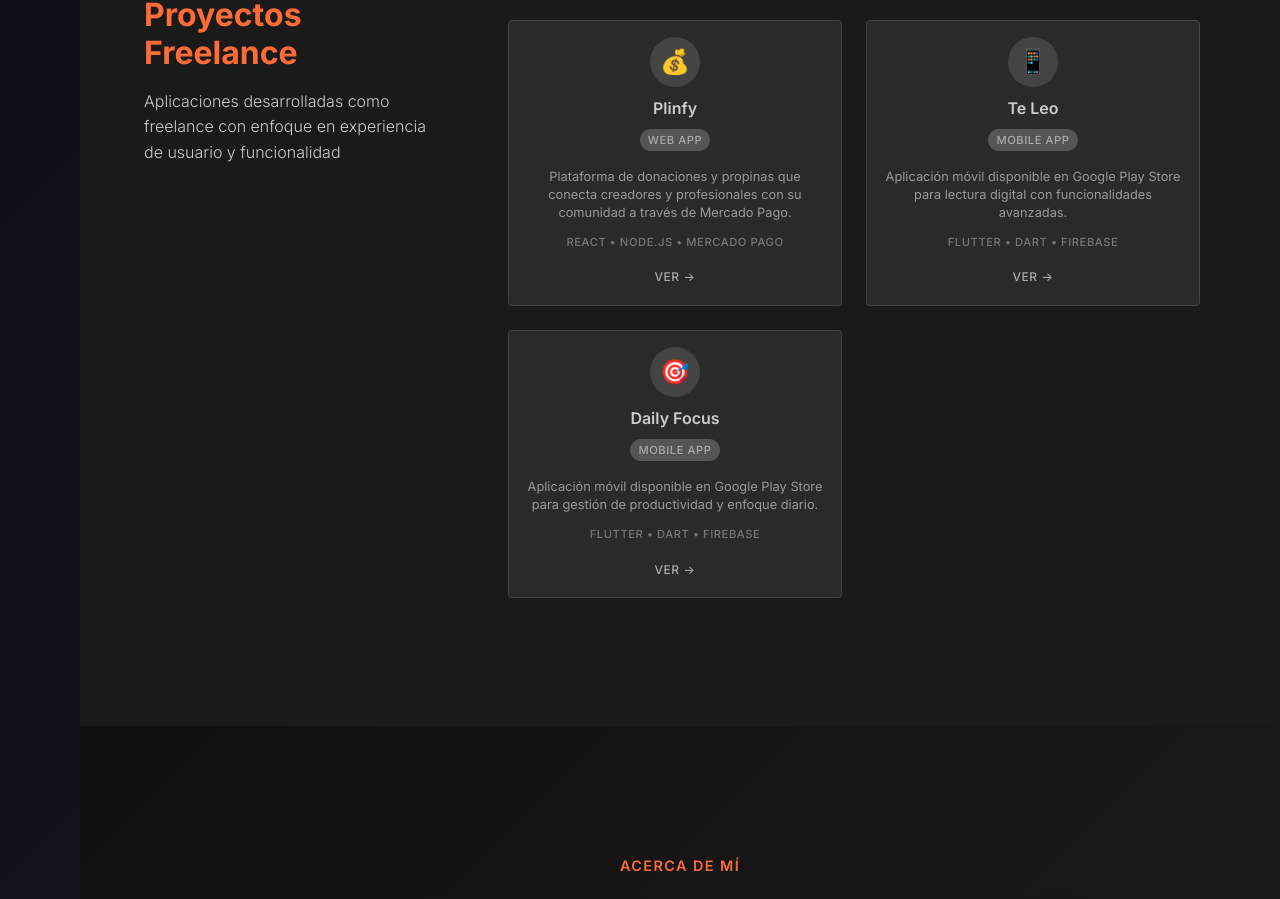
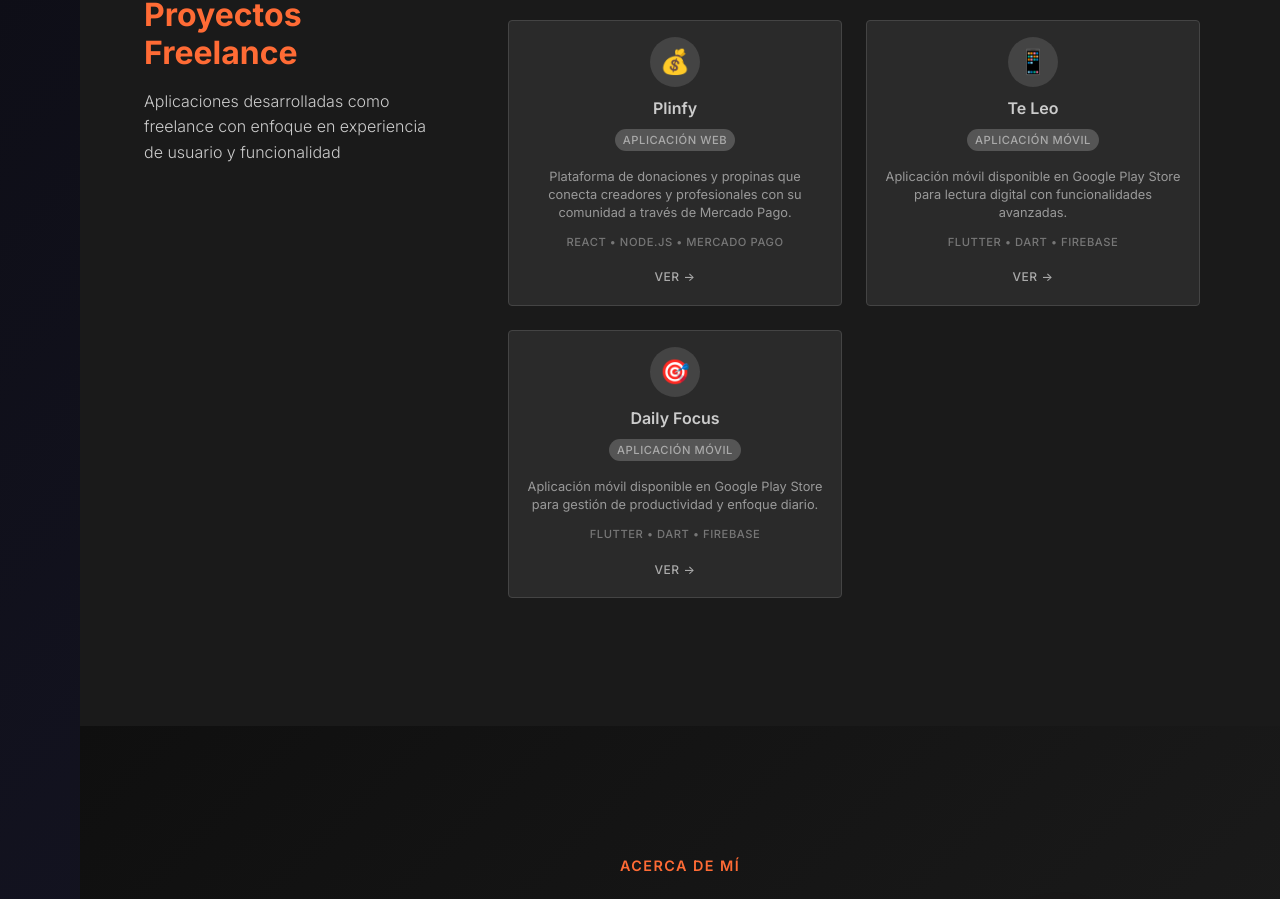
Before and after one commit to Maxs22/Portfolio, a Next.js app: page / in a window 1280 px wide. Shown: the part 900-1799 px from the top of the page. Built offline with nearby package versions, Linux system fonts and the light colour scheme.

Commit message:
Traducir textos hardcodeados - Web App y Mobile App ahora se traducen correctamente

```diff
--- a/pages/index.js
+++ b/pages/index.js
@@ -446,7 +446,7 @@ import { useState, useEffect } from 'react';
                     : 'Donation and tip platform that connects creators and professionals with their community through Mercado Pago.',
                   tech: 'React • Node.js • Mercado Pago',
                   url: 'https://plinfy.app/',
-                  type: 'Web App',
+                  type: language === 'es' ? 'Aplicación Web' : 'Web App',
                   icon: '💰'
                 },
                 {
@@ -456,7 +456,7 @@ import { useState, useEffect } from 'react';
                     : 'Mobile application available on Google Play Store for digital reading with advanced features.',
                   tech: 'Flutter • Dart • Firebase',
                   url: 'https://play.google.com/store/apps/details?id=com.teleo.app',
-                  type: 'Mobile App',
+                  type: language === 'es' ? 'Aplicación Móvil' : 'Mobile App',
                   icon: '📱'
                 },
                 {
@@ -466,7 +466,7 @@ import { useState, useEffect } from 'react';
                     : 'Mobile application available on Google Play Store for productivity management and daily focus.',
                   tech: 'Flutter • Dart • Firebase',
                   url: 'https://play.google.com/store/apps/details?id=com.dailyfocus.app',
-                  type: 'Mobile App',
+                  type: language === 'es' ? 'Aplicación Móvil' : 'Mobile App',
                   icon: '🎯'
                 }
               ].map((project, index) => (
```
